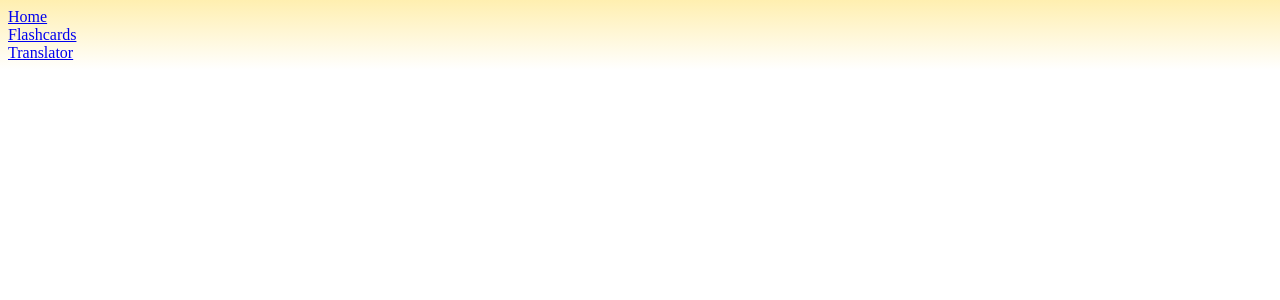
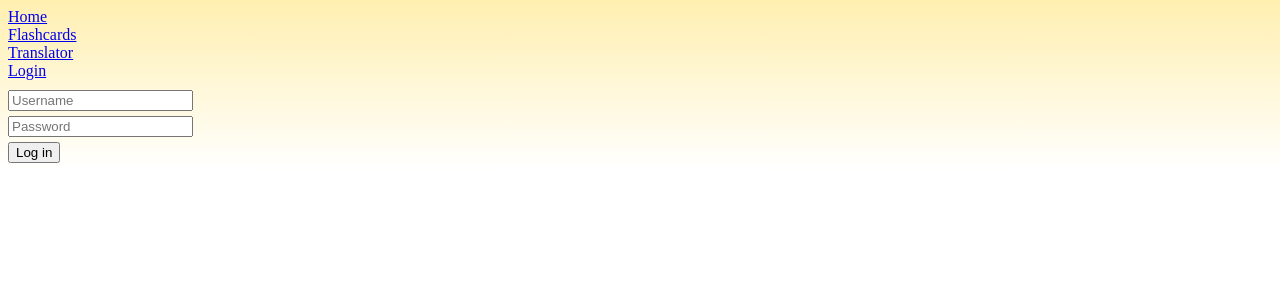
Before and after one commit to sahaurja/HELIO_FE, a React (Vite) app in the folder flip-fe/: page /login in a window 1280 px wide. Shown: the top 300 px of the page. Built offline with nearby package versions, Linux system fonts and the light colour scheme.

Commit message:
added login frontend

```diff
--- a/flip-fe/src/App.jsx
+++ b/flip-fe/src/App.jsx
@@ -4,6 +4,7 @@ import Home from './pages/Home'
 import Navbar from './components/Navbar'
 import Translator from './pages/Translator'
 import { BrowserRouter as Router, Routes, Route } from 'react-router-dom'
+import Login from './pages/Login'
 
 function App() {
   return (
@@ -14,6 +15,7 @@ function App() {
           <Route path="/" element={<Home />} />
           <Route path="/flashcards" element={<Flashcard />} />
           <Route path="/translate" element={<Translator />} />
+          <Route path = "/login" element = {<Login/>}/>
         </Routes>
       </Router>
     </>
--- a/flip-fe/src/components/Navbar.jsx
+++ b/flip-fe/src/components/Navbar.jsx
@@ -7,6 +7,8 @@ export default function Navbar() {
                 <a href = "/flashcards">Flashcards</a>
                 <br/>
                 <a href = "/translate">Translator</a>
+                <br/>
+                <a href = "/login">Login</a>
             </nav>
         </>
     )
--- /dev/null
+++ b/flip-fe/src/pages/Login.jsx
@@ -0,0 +1,39 @@
+import { useState } from "react"
+import axios from "axios"
+
+export default function Login (){
+
+    const [loginCreds, setLoginCreds] = useState({
+        username:"",
+        password:""
+    })
+
+    const handleSubmit = async(e) => {
+        e.preventDefault()
+        //send to backend and get the jwt
+        const res = await axios.post("http://localhost:8081/dologin", {
+            username:loginCreds.username,
+            password:loginCreds.password
+        }, {withCredentials:true})
+        console.log(res.data)
+    }
+
+    const setCredChange = (e) => {
+        setLoginCreds({
+            ...loginCreds,
+            [e.target.name] : e.target.value
+        })
+    }
+
+    return(
+        <>
+            <form style = {{marginTop:"10px"}} onSubmit={(e) => handleSubmit(e)}>
+                <input name = "username" type = "text" placeholder = "Username" value = {loginCreds.username} onChange = {(e) => setCredChange(e)}/>
+                <br/>
+                <input name = "password" type = "password"  value = {loginCreds.password}  placeholder = "Password" style={{marginTop:"5px"}}  onChange = {(e) => setCredChange(e)}/>
+                <br/>
+                <input type = "submit" value = "Log in" style={{marginTop:"5px"}}/>
+            </form>
+        </>
+    )
+}
```
